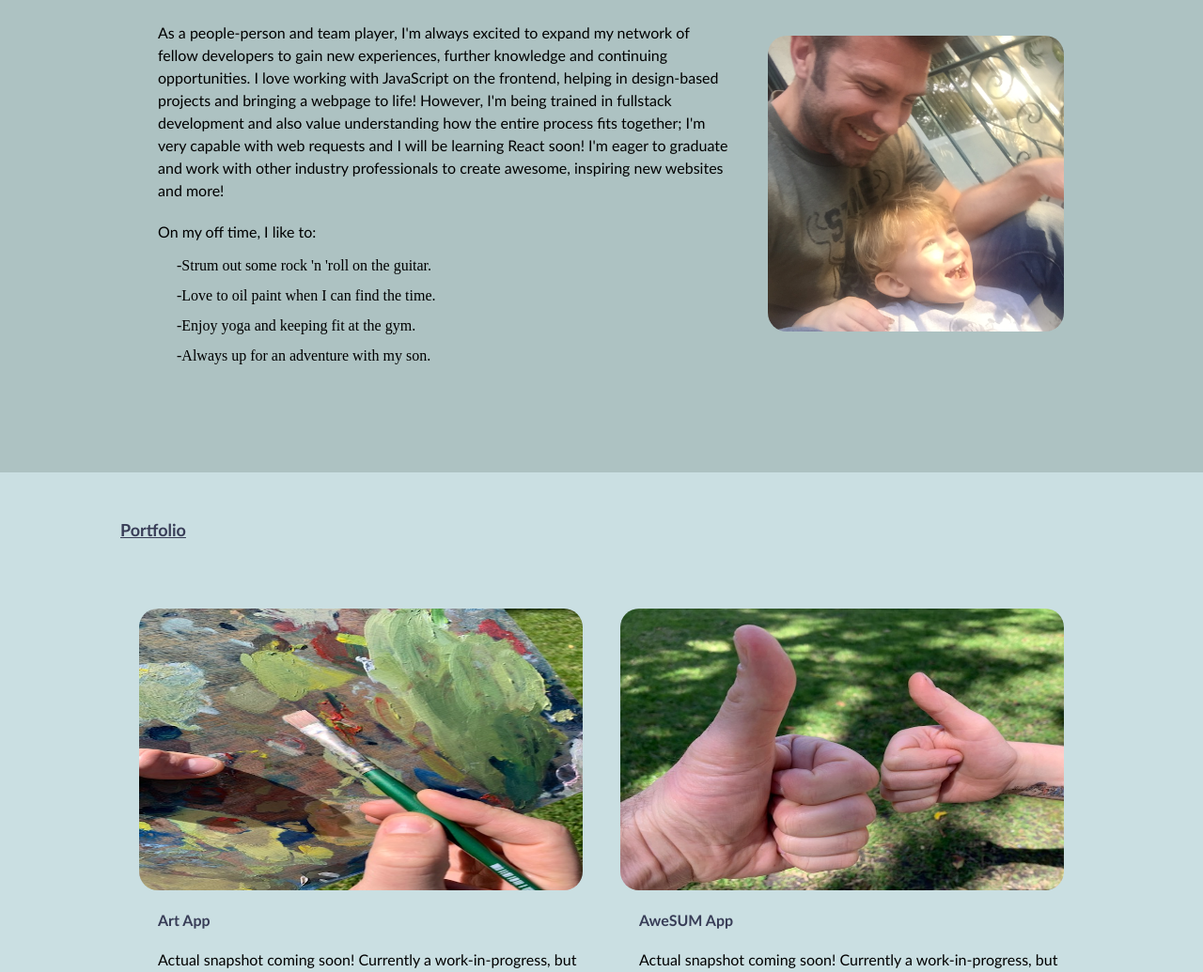
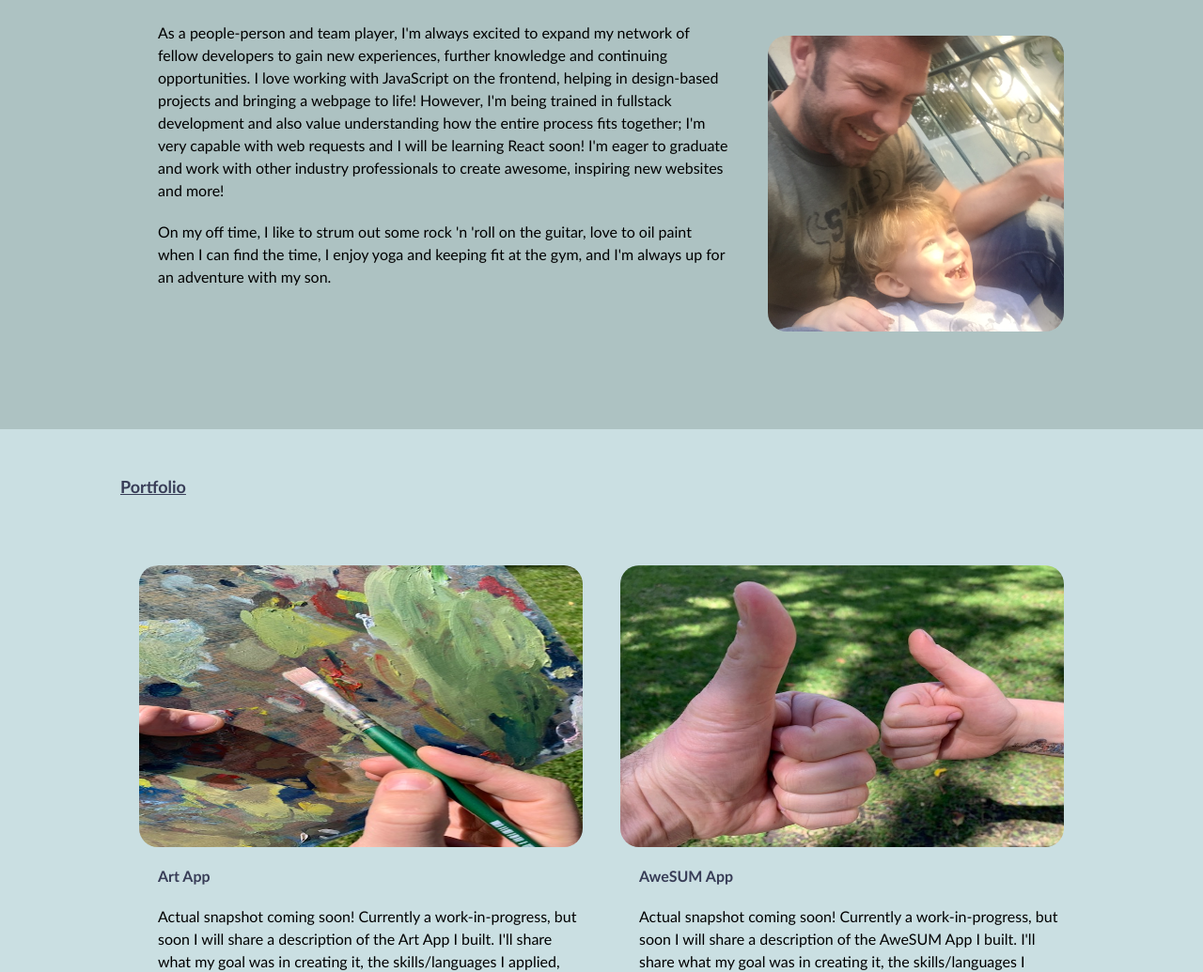
Before and after one commit to CodeManColin/Webpage-MobileFirst-Frontend-Foundations, a plain HTML site: page index.html in a window 1280 px wide. Shown: the part 1050-2085 px from the top of the page at 94% size. Drawn offline with Linux system fonts and the light colour scheme.

Commit message:
adding changes

```diff
--- a/index.html
+++ b/index.html
@@ -53,14 +53,14 @@
   <h3>About me</h3>
   <div class="group">
     <div class="item item-double">
+
       <p>As a people-person and team player, I'm always excited to expand my network of fellow developers to gain new experiences, further knowledge and continuing opportunities. I love working with JavaScript on the frontend, helping in design-based projects and bringing a webpage to life! However, I'm being trained in fullstack development and also value understanding how the entire process fits together; I'm very capable with web requests and I will be learning React soon! I'm eager to graduate and work with other industry professionals to create awesome, inspiring new websites and more!</p>
 
-      <p>On my off time, I like to:</p>
-         <ul>-Strum out some rock 'n 'roll on the guitar.</ul>
-          <ul>-Love to oil paint when I can find the time.</ul>
-          <ul>-Enjoy yoga and keeping fit at the gym.</ul>
-          <ul>-Always up for an adventure with my son.</ul>
-        </div>
+      <p>On my off time, I like to strum out some rock 'n 'roll on the guitar, love to oil paint when I can find the time, I enjoy yoga and keeping fit at the gym, and I'm always up for an adventure with my son.</p>
+
+
+    </div>
+
     <div class="item">
  <img src="./images/about/FatherAndSon.JPG" alt="Father-and-Son" class="image-enhanced2">
   </div>
@@ -103,7 +103,7 @@
 
       <label for="user-message">Message:</label>
       <textarea id="user-message" name="message"></textarea>
-      <button type="submit"></a>Submit</button>
+      <button type="submit">Submit</button>
     </form>
     </div>
     <div class="item item-double">
```
